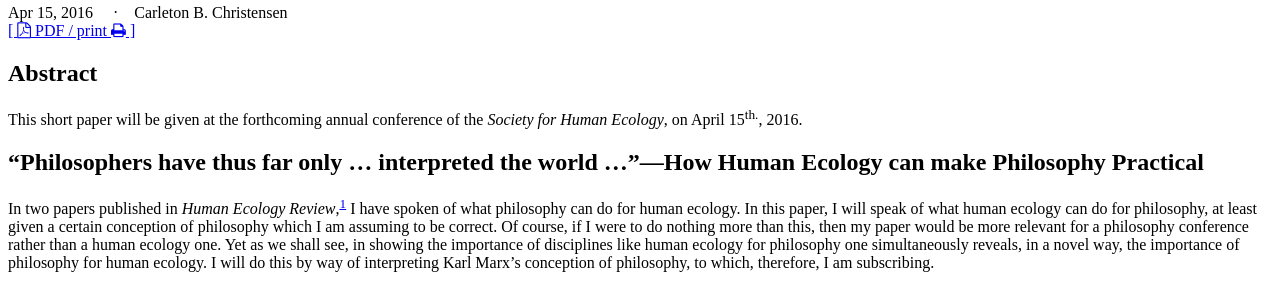
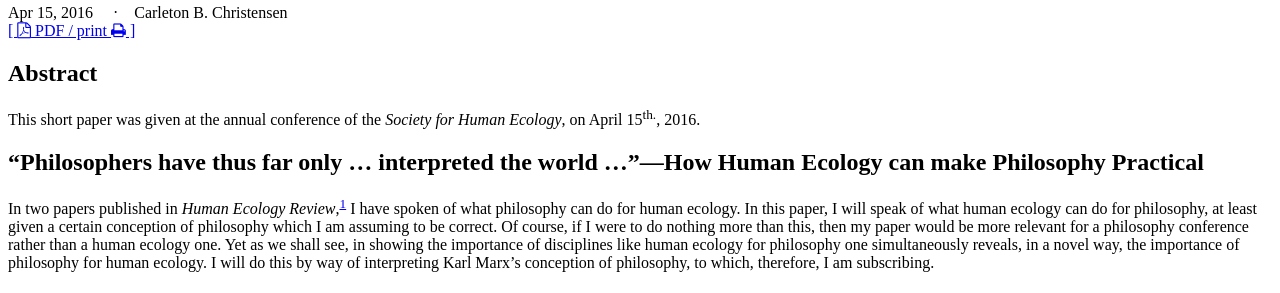
Before and after one commit to klepas/bruins-site, a Jekyll site: the page built from papers/_posts/2016-04-15-Eleventh-Thesis-SHE-2016.md, in a window 1280 px wide and 900 px high. Shown: the part 395-688 px from the top of the window. Built offline with Jekyll 4.4.1, drawn with Linux system fonts in a browser that asks for light colours; nearby versions of some CDN libraries; some web fonts are replaced.

Commit message:
Updating of abstract of SHE paper

```diff
--- a/papers/_posts/2016-04-15-Eleventh-Thesis-SHE-2016.md
+++ b/papers/_posts/2016-04-15-Eleventh-Thesis-SHE-2016.md
@@ -1,10 +1,11 @@
 ---
 layout: post
-title: "“Philosophers have thus far only ... interpreted the world ...”"
-date: 2016-04-15
+title: “Philosophers have thus far only ... interpreted the world ...”
+date: 2016-04-15T00:00:00.000Z
 version: "02.04.16, 22:19 pm"
 author: Carleton B. Christensen
-abstract: "This short paper will be given at the forthcoming annual conference of the <em>Society for Human Ecology</em>, on April 15<sup>th.</sup>, 2016."
+abstract: "This short paper was given at the annual conference of the <em>Society for Human Ecology</em>, on April 15<sup>th.</sup>, 2016."
+published: true
 ---
 
 ## “Philosophers have thus far only ... interpreted the world ...”—How Human Ecology can make Philosophy Practical
```
